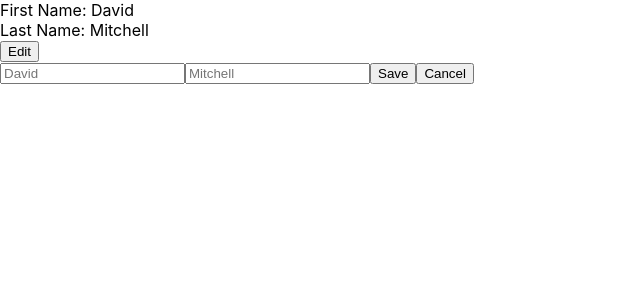
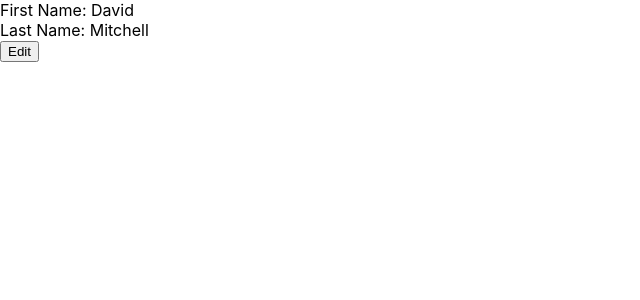
Before and after one commit to SamiBeig/react-events-app, a React (Create React App) app: page / in a window 1280 px wide. Shown: the top 300 px of the page, without its empty margins (0-640 px from the left). Built offline with nearby package versions, Linux system fonts and the light colour scheme.

Commit message:
Finished toggle between display and input fields

```diff
--- a/src/Components/Form.js
+++ b/src/Components/Form.js
@@ -10,7 +10,8 @@ export default class Form extends React.Component {
       firstNameChanged: false,
       lastNameChanged: false,
       firstNameTemp: "David",
-      lastNameTemp: "Mitchell"
+      lastNameTemp: "Mitchell",
+      showInput: false
     };
   }
 
@@ -24,6 +25,12 @@ export default class Form extends React.Component {
         </button>
       </div>
     );
+  };
+
+  Edit = () => {
+    this.setState({
+      showInput: true
+    });
   };
 
   Input = () => {
@@ -68,37 +75,36 @@ export default class Form extends React.Component {
   Save = () => {
     if (this.state.firstNameChanged) {
       this.setState({
-        firstNameChanged: false,
         firstName: this.state.firstNameTemp
       });
     }
 
     if (this.state.lastNameChanged) {
       this.setState({
-        lastNameChanged: false,
         lastName: this.state.lastNameTemp
       });
     }
 
     this.setState({
       firstNameChanged: false,
-      lastNameChanged: false
+      lastNameChanged: false,
+      showInput: false
     });
   };
 
   Cancel = () => {
     this.setState({
       firstNameChanged: false,
-      lastNameChanged: false
+      lastNameChanged: false,
+      showInput: false
     });
   };
 
   render() {
-    return (
-      <div>
-        {this.Display()}
-        {this.Input()}
-      </div>
-    );
+    if (!this.state.showInput) {
+      return <div>{this.Display()}</div>;
+    } else {
+      return <div>{this.Input()}</div>;
+    }
   }
 }
```
